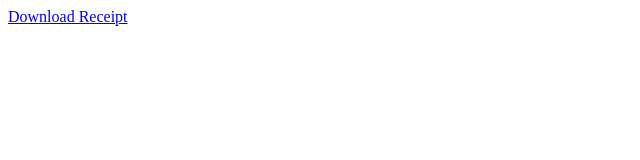
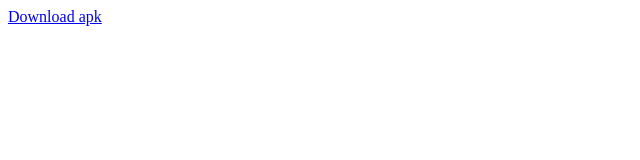
Before and after one commit to 20171CSE0680/homoserv, a plain HTML site: page index.html in a window 1280 px wide. Shown: the full height of the page, 0-640 px from the left. Drawn offline with Linux system fonts and the light colour scheme.

Commit message:
Update index.html

```diff
--- a/index.html
+++ b/index.html
@@ -1 +1 @@
-<a href="HOMOSERV.apk" download>Download Receipt</a>
+<a href="HOMOSERV.apk" download>Download apk </a>
```
